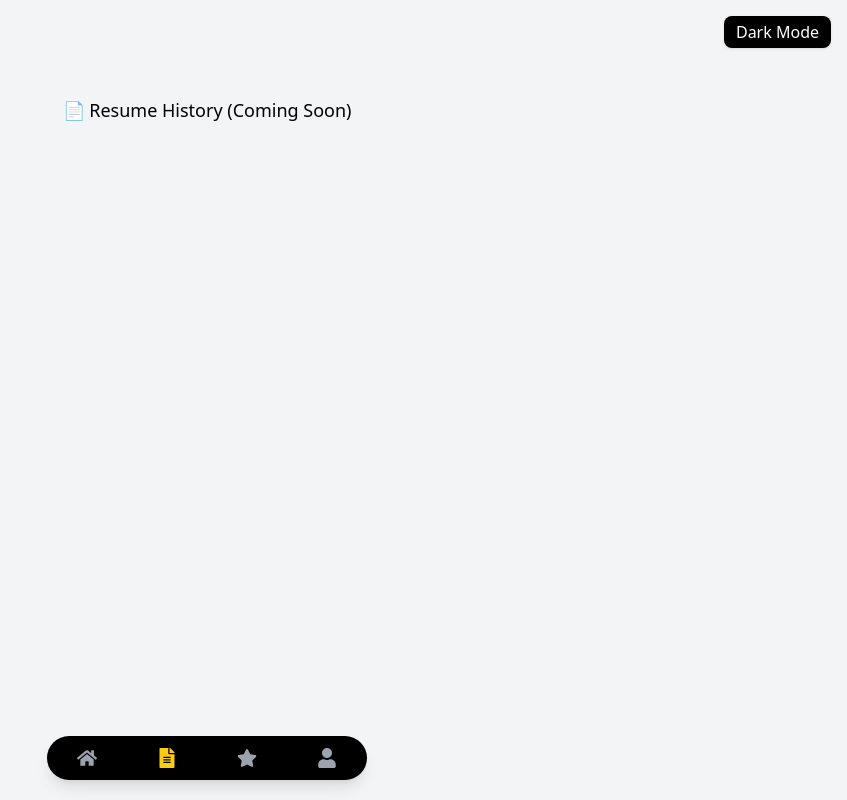
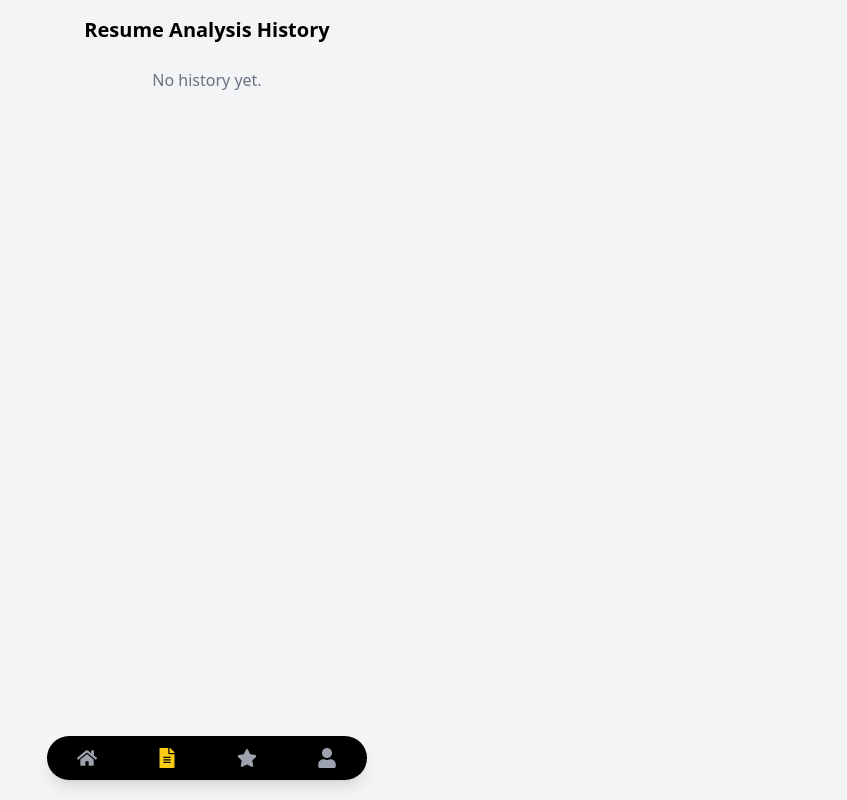
Before and after one commit to saitejabasudi/Resume_IQ-, a React (Create React App) app in the folder client/: page / in a window 1280 px wide. Both pictures are taken after a click on the button 600 px from the left and 758 px from the top of the page. Shown: the whole page, without its empty margins (433-1280 px from the left). Built offline with nearby package versions, Linux system fonts and the light colour scheme.

Commit message:
Update App.js

```diff
--- a/client/src/App.js
+++ b/client/src/App.js
@@ -1,7 +1,6 @@
-import React, { useState } from "react";
+import React, { useState, useEffect } from "react";
 import axios from "axios";
 import { FaFileUpload } from "react-icons/fa";
-import { motion, AnimatePresence } from "framer-motion";
 import Navbar from "./components/Navbar";
 import CircularScore from "./components/CircularScore";
 import Loader from "./components/Loader";
@@ -14,7 +13,15 @@ function App() {
   const [jobMatch, setJobMatch] = useState(null);
   const [loading, setLoading] = useState(false);
   const [page, setPage] = useState("home");
-  const [darkMode, setDarkMode] = useState(false);
+  const [history, setHistory] = useState([]);
+
+  // Load history from localStorage
+  useEffect(() => {
+    const savedHistory = localStorage.getItem("resumeHistory");
+    if (savedHistory) {
+      setHistory(JSON.parse(savedHistory));
+    }
+  }, []);
 
   const analyze = async () => {
     if (!file) {
@@ -31,19 +38,31 @@ function App() {
       setScore(null);
       setJobMatch(null);
 
-      const res = await axios.post("/api/analyze", formData, {
-        headers: {
-          "Content-Type": "multipart/form-data",
-        },
-      });
+      const res = await axios.post("/api/analyze", formData);
+
+      const resultData = {
+        date: new Date().toLocaleString(),
+        atsScore: res.data.atsScore,
+        matchScore: res.data.matchScore,
+        matchedSkills: res.data.matchedSkills,
+        missingSkills: res.data.missingSkills,
+      };
 
       setScore(res.data.atsScore);
-
       setJobMatch({
         matchScore: res.data.matchScore,
         matchedSkills: res.data.matchedSkills,
         missingSkills: res.data.missingSkills,
       });
+
+      // Save to history
+      const updatedHistory = [resultData, ...history];
+      setHistory(updatedHistory);
+      localStorage.setItem(
+        "resumeHistory",
+        JSON.stringify(updatedHistory)
+      );
+
     } catch (err) {
       console.error(err);
       alert("Analysis failed");
@@ -53,38 +72,16 @@ function App() {
   };
 
   return (
-    <div
-      className={`min-h-screen p-4 pb-24 transition-all duration-300 ${
-        darkMode ? "bg-gray-900 text-white" : "bg-gray-100 text-black"
-      }`}
-    >
-      {/* Dark Mode Toggle */}
-      <button
-        onClick={() => setDarkMode(!darkMode)}
-        className="fixed top-4 right-4 bg-black text-white px-3 py-1 rounded-lg shadow"
-      >
-        {darkMode ? "Light Mode" : "Dark Mode"}
-      </button>
+    <div className="min-h-screen bg-gray-100 p-4 pb-24">
 
-      <AnimatePresence mode="wait">
-        {/* ================= HOME PAGE ================= */}
+      {/* ================= HOME ================= */}
       {page === "home" && (
-          <motion.div
-            key="home"
-            initial={{ opacity: 0, x: 40 }}
-            animate={{ opacity: 1, x: 0 }}
-            exit={{ opacity: 0, x: -40 }}
-            transition={{ duration: 0.3 }}
-          >
+        <>
           <h1 className="text-2xl font-bold mb-6 text-center">
             Resume_IQ
           </h1>
 
-            <div
-              className={`p-6 rounded-xl shadow-md ${
-                darkMode ? "bg-gray-800" : "bg-white"
-              }`}
-            >
+          <div className="bg-white p-6 rounded-xl shadow-md">
             <div className="flex items-center gap-2 mb-4">
               <FaFileUpload className="text-yellow-400" />
               <span className="font-semibold">Upload Resume</span>
@@ -92,14 +89,14 @@ function App() {
 
             <input
               type="file"
-                accept=".pdf,.docx,.jpg,.jpeg,.png"
+              accept=".pdf,.docx"
               className="mb-4 w-full"
               onChange={(e) => setFile(e.target.files[0])}
             />
 
             <textarea
               placeholder="Paste Job Description (Optional)"
-                className="w-full p-2 border rounded mb-4 text-black"
+              className="w-full p-2 border rounded mb-4"
               rows="4"
               value={jobDescription}
               onChange={(e) => setJobDescription(e.target.value)}
@@ -118,11 +115,7 @@ function App() {
           {loading && <Loader />}
 
           {score !== null && !loading && (
-              <div
-                className={`p-6 rounded-xl shadow-md mt-6 ${
-                  darkMode ? "bg-gray-800" : "bg-white"
-                }`}
-              >
+            <div className="bg-white p-6 rounded-xl shadow-md mt-6">
               <h2 className="text-center font-semibold mb-4">
                 ATS Resume Score
               </h2>
@@ -131,7 +124,7 @@ function App() {
 
               {jobMatch && (
                 <div className="mt-6">
-                    <h3 className="font-semibold mb-2 text-center">
+                  <h3 className="font-semibold text-center mb-2">
                     Job Match: {jobMatch.matchScore}%
                   </h3>
 
@@ -152,51 +145,59 @@ function App() {
               )}
             </div>
           )}
-          </motion.div>
+        </>
       )}
 
-        {/* ================= HISTORY PAGE ================= */}
+      {/* ================= HISTORY ================= */}
       {page === "history" && (
-          <motion.div
-            key="history"
-            initial={{ opacity: 0, x: 40 }}
-            animate={{ opacity: 1, x: 0 }}
-            exit={{ opacity: 0, x: -40 }}
-            transition={{ duration: 0.3 }}
-            className="text-center mt-20 text-lg"
+        <div>
+          <h2 className="text-xl font-bold text-center mb-6">
+            Resume Analysis History
+          </h2>
+
+          {history.length === 0 ? (
+            <p className="text-center text-gray-500">
+              No history yet.
+            </p>
+          ) : (
+            history.map((item, index) => (
+              <div
+                key={index}
+                className="bg-white p-4 rounded-lg shadow mb-4"
               >
-            📄 Resume History (Coming Soon)
-          </motion.div>
+                <p className="text-sm text-gray-500 mb-2">
+                  {item.date}
+                </p>
+
+                <p><strong>ATS Score:</strong> {item.atsScore}</p>
+                <p><strong>Job Match:</strong> {item.matchScore}%</p>
+
+                <p className="text-green-600 text-sm mt-2">
+                  Matched: {item.matchedSkills.join(", ") || "None"}
+                </p>
+
+                <p className="text-red-500 text-sm">
+                  Missing: {item.missingSkills.join(", ") || "None"}
+                </p>
+              </div>
+            ))
+          )}
+        </div>
       )}
 
-        {/* ================= TIPS PAGE ================= */}
+      {/* ================= TIPS ================= */}
       {page === "tips" && (
-          <motion.div
-            key="tips"
-            initial={{ opacity: 0, x: 40 }}
-            animate={{ opacity: 1, x: 0 }}
-            exit={{ opacity: 0, x: -40 }}
-            transition={{ duration: 0.3 }}
-            className="text-center mt-20 text-lg"
-          >
-            ⭐ Resume Improvement Tips (Coming Soon)
-          </motion.div>
+        <div className="text-center mt-20 text-lg">
+          ⭐ Resume Improvement Tips (Next Step)
+        </div>
       )}
 
-        {/* ================= PROFILE PAGE ================= */}
+      {/* ================= PROFILE ================= */}
       {page === "profile" && (
-          <motion.div
-            key="profile"
-            initial={{ opacity: 0, x: 40 }}
-            animate={{ opacity: 1, x: 0 }}
-            exit={{ opacity: 0, x: -40 }}
-            transition={{ duration: 0.3 }}
-            className="text-center mt-20 text-lg"
-          >
-            👤 User Profile (Coming Soon)
-          </motion.div>
+        <div className="text-center mt-20 text-lg">
+          👤 User Profile (Next Step)
+        </div>
       )}
-      </AnimatePresence>
 
       <Navbar setPage={setPage} currentPage={page} />
     </div>
```
Lines whose indentation alone changed are shown as unchanged.
